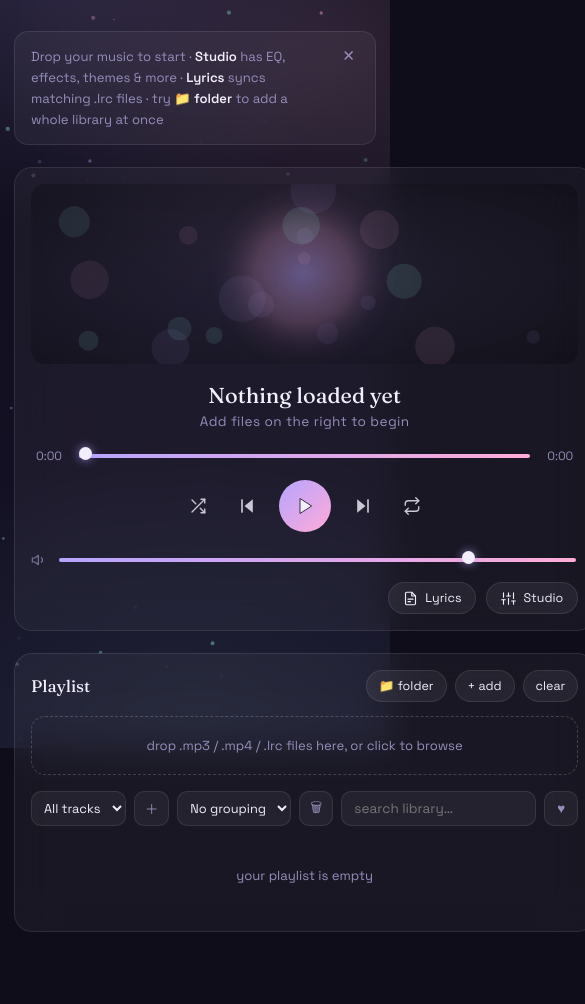
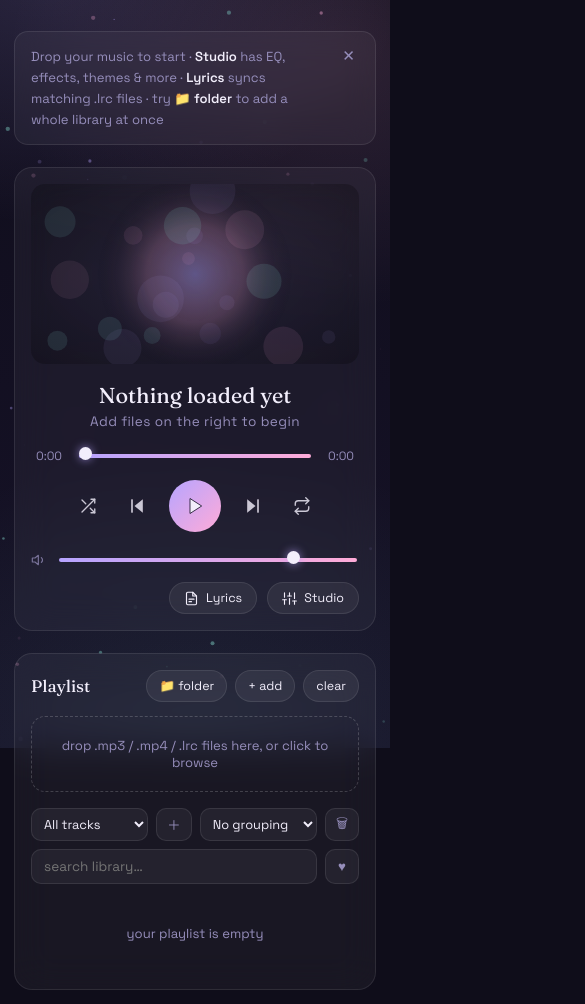
Before and after one commit to babyowl1990-cloud/refactored-system, a plain HTML site: page index.html in a window 390 px wide. Shown: the part 96-1100 px from the top of the page, 585 px wide, since content can reach past the window. Drawn offline with Linux system fonts and the light colour scheme.

Commit message:
Update styles for responsive layout and overflow handling
Added styles to prevent layout overflow and improve responsiveness.

```diff
--- a/index.html
+++ b/index.html
@@ -538,6 +538,14 @@
   /* ---- v7: note no longer overlaps the pills; install toggle lives in Studio header ---- */
   p.fx-note{margin:8px 0 0}
   .fx-header-right{flex-wrap:wrap;justify-content:flex-end;gap:8px}
+
+  /* ---- v8: stop the playlist column from forcing the layout wider than the window ---- */
+  main{grid-template-columns:minmax(0,1.15fr) minmax(0,.85fr)}
+  @media (max-width:820px){main{grid-template-columns:minmax(0,1fr)}}
+  main > *{min-width:0}
+  .lib-tools{flex-wrap:wrap}
+  #libSearch{flex:1 1 150px}
+  #grpSel,#plSel{flex:1 1 100px;min-width:0;max-width:none}
 </style>
 </head>
 <body>
```
